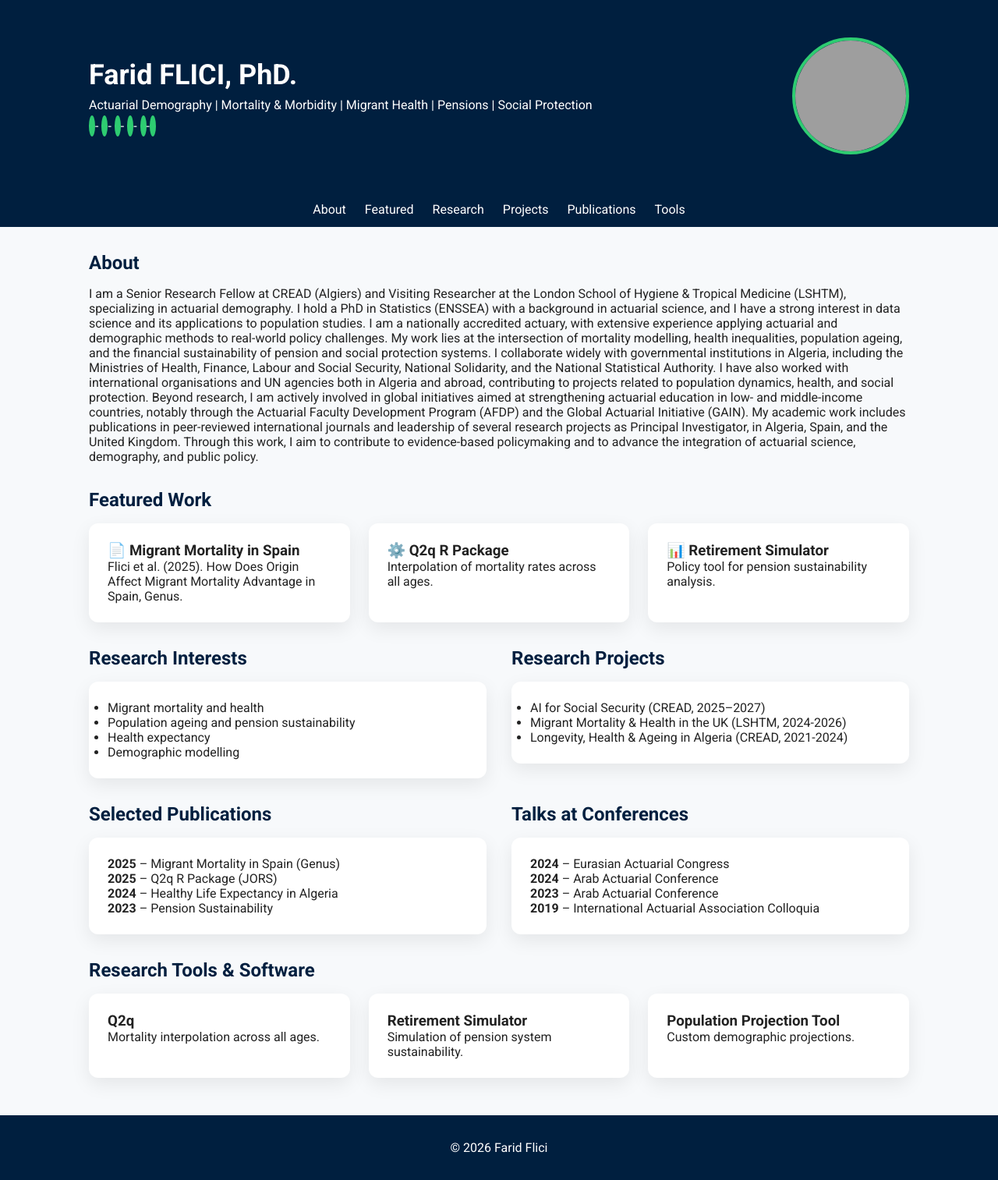
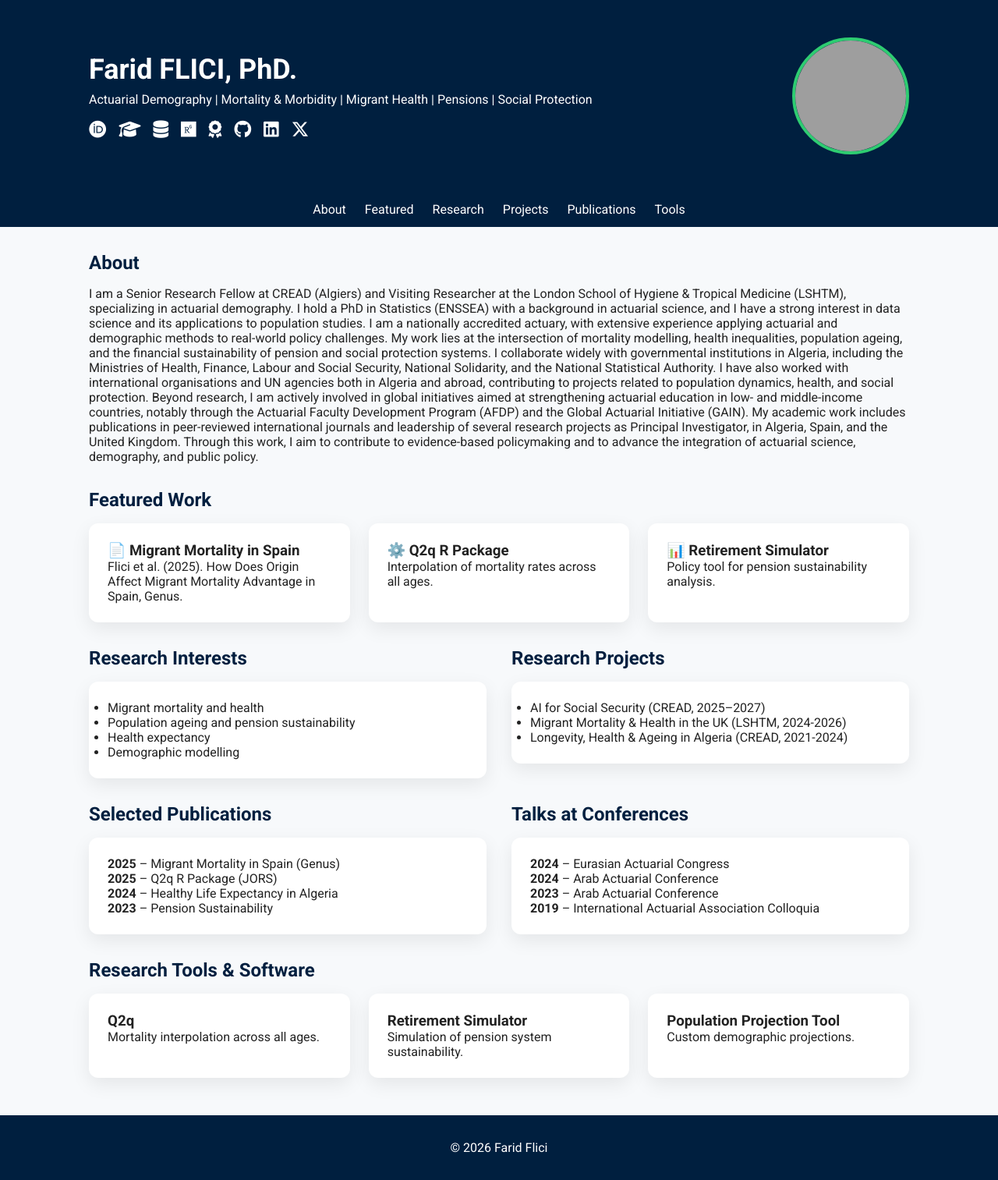
Before and after one commit to Farid-FLICI/farid-flici.github.io, a Jekyll site: the page index2.html, which Jekyll copies as it is, in a window 1280 px wide. Shown: the whole page at 78% size. Built offline with Jekyll 4.4.1, drawn with Linux system fonts in a browser that asks for light colours; grey boxes are pictures that could not be loaded.

Commit message:
Update index2.html

```diff
--- a/index2.html
+++ b/index2.html
@@ -81,11 +81,22 @@ header{
   border:4px solid var(--green);
 }
 
-.hero img2{
-  width:100px;
-  height:100px;
-  border-radius:50%;
-  border:4px solid var(--green);
+.social-icons {
+  margin-top: 1rem;
+  display: flex;
+  gap: 1rem;
+  flex-wrap: wrap;
+}
+
+.social-icons a {
+  color: white;
+  font-size: 1.4rem;
+  transition: 0.3s;
+}
+
+.social-icons a:hover {
+  color: var(--green);
+  transform: translateY(-2px);
 }
 /* NAV */
 nav{
@@ -169,19 +180,32 @@ footer{
 <h1>Farid FLICI, PhD.</h1>
 <p class="subtitle">Actuarial Demography | Mortality & Morbidity | Migrant Health | Pensions | Social Protection</p>
 
-<div>
-  <a href="https://orcid.org/0000-0002-1954-2120"  target="_blank"><img2 src="https://orcid.org/assets/vectors/orcid.logo.icon.svg"/></a>
-  <a class="a">-</a>
-  <a href="https://www.scopus.com/authid/detail.uri?authorId=57209236573" target="_blank"><img2 src="https://service.elsevier.com/euf/generated/optimized/1678700773/themes/base/header/scopus_wordmark.svg"/></a>
-  <a class="a">-</a>
-  <a href="https://publons.com/researcher/3172040/flici-farid/" target="_blank"><img2 src="https://pbs.twimg.com/profile_images/540712414933573633/98iVtVLV_400x400.png"/></a>
-  <a class="a">-</a>
-  <a href="https://scholar.google.com/citations?user=czeu-dwAAAAJ&hl=en" target="_blank"><img2 src="https://github.com/Farid-FLICI/farid-flici.github.io/blob/y/scholar.jpg?raw=true" /></a>
-  <a class="a">-</a>
-  <a href="https://www.researchgate.net/profile/Farid_Flici" target="_blank"><img2 src="https://blog.u-bourgogne.fr/cost-nutredox/wp-content/uploads/sites/81/2019/03/ResearchGate-logo.png" /></a>
-  <a class="a">-</a>
-  <a href="https://github.com/Farid-FLICI" target="_blank"><img2 src="https://avatars.githubusercontent.com/u/9919?s=200&v=4" /></a>
-  </div>
+<div class="social-icons">
+ <a href="https://orcid.org/0000-0002-1954-2120" target="_blank" title="ORCID">
+ <i class="fab fa-orcid"></i>  </a>
+
+ <a href="https://scholar.google.com/citations?user=czeu-dwAAAAJ&hl=en" target="_blank" title="Google Scholar">
+ <i class="fas fa-graduation-cap"></i> </a>
+
+ <a href="https://www.scopus.com/authid/detail.uri?authorId=57209236573" target="_blank" title="Scopus">
+ <i class="fas fa-database"></i>  </a>
+
+ <a href="https://www.researchgate.net/profile/Farid_Flici" target="_blank" title="ResearchGate">
+ <i class="fab fa-researchgate"></i>  </a>
+
+  <a href="https://publons.com/researcher/3172040/flici-farid/" target="_blank" title="Publons">
+  <i class="fas fa-award"></i>  </a>
+
+  <a href="https://github.com/Farid-FLICI" target="_blank" title="GitHub">
+  <i class="fab fa-github"></i>  </a>
+
+  <a href="https://www.linkedin.com/" target="_blank" title="LinkedIn">
+  <i class="fab fa-linkedin"></i>  </a>
+
+  <a href="https://twitter.com/" target="_blank" title="Twitter / X">
+  <i class="fab fa-x-twitter"></i>  </a>
+</div>
+
 </div>
 <img src="https://raw.githubusercontent.com/Farid-FLICI/farid-flici.github.io/y/picff2.png">
 </div>
```
